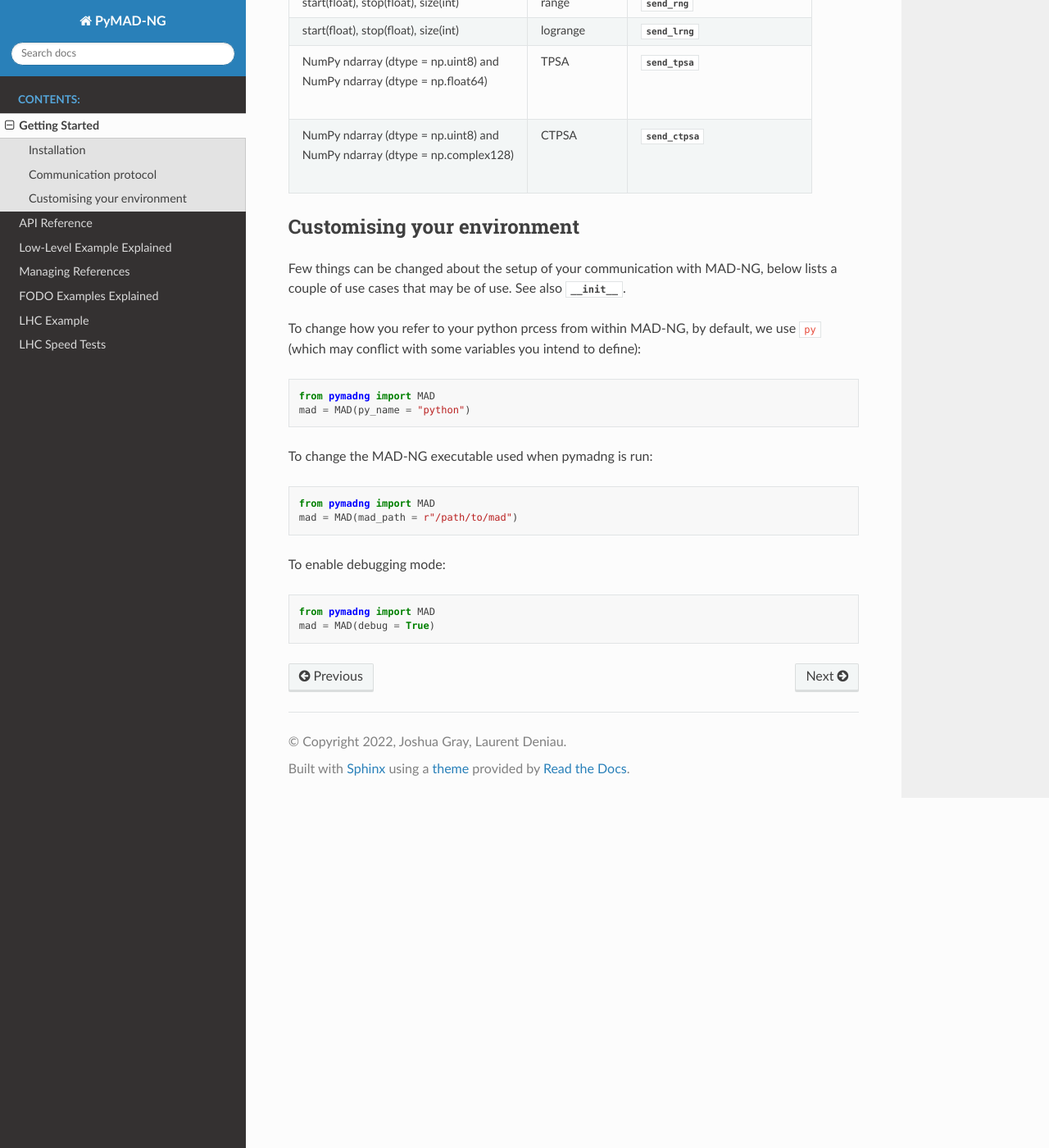
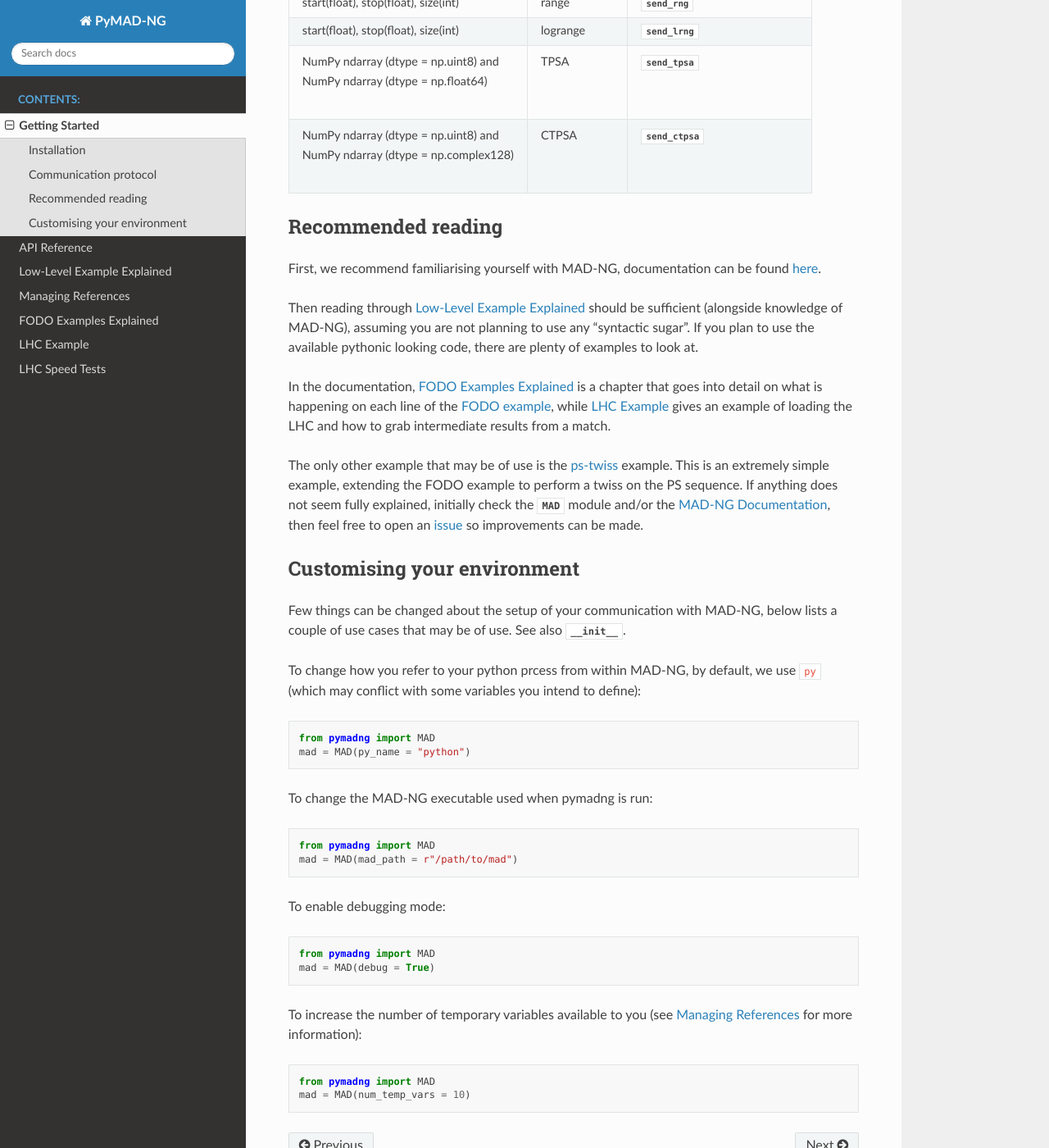
Before and after one commit to MethodicalAcceleratorDesign/MAD-NG.py, a Sphinx documentation site: the page built from docs/source/gettingstarted.rst, in a window 1280 px wide and 1400 px high, scrolled down 1656 px. Shown: the whole window at 82% size. Built offline with Sphinx 7.4.7 and the Read the Docs theme 2.0.0, drawn with Linux system fonts in a browser that asks for light colours.

Commit message:
Improve documentation and include new function 'dif' into the tests

```diff
--- a/docs/source/gettingstarted.rst
+++ b/docs/source/gettingstarted.rst
@@ -82,6 +82,18 @@ For types that are not naturally found in numpy or python, you will be required
 || NumPy ndarray (dtype = np.complex128) ||                       ||                                             |
 +----------------------------------------+------------------------+----------------------------------------------+
 
+Recommended reading
+-------------------
+
+First, we recommend familiarising yourself with MAD-NG, documentation can be found `here <https://mad.web.cern.ch/mad/releases/madng/html/>`_.
+
+Then reading through :doc:`ex-lowlevel` should be sufficient (alongside knowledge of MAD-NG), assuming you are not planning to use any "syntactic sugar". If you plan to use the available pythonic looking code, there are plenty of examples to look at.
+
+In the documentation, :doc:`ex-fodo` is a chapter that goes into detail on what is happening on each line of the `FODO example <https://github.com/MethodicalAcceleratorDesign/MADpy/blob/main/examples/ex-fodo/ex-fodos.py>`_, while :doc:`ex-lhc-couplingLocal` gives an example of loading the LHC and how to grab intermediate results from a match.
+
+The only other example that may be of use is the `ps-twiss <https://github.com/MethodicalAcceleratorDesign/MADpy/blob/main/examples/ex-ps-twiss/ps-twiss.py>`_ example. This is an extremely simple example, extending the FODO example to perform a twiss on the PS sequence.
+If anything does not seem fully explained, initially check the :mod:`MAD <pymadng.MAD>` module and/or the `MAD-NG Documentation <https://mad.web.cern.ch/mad/releases/madng/html/>`_, then feel free to open an `issue <https://github.com/MethodicalAcceleratorDesign/MADpy/issues>`_ so improvements can be made.
+
 Customising your environment
 ----------------------------
 
@@ -107,3 +119,10 @@ To enable debugging mode:
 
     from pymadng import MAD
     mad = MAD(debug = True)
+
+To increase the number of temporary variables available to you (see :doc:`ex-managing-refs` for more information):
+
+.. code-block::
+
+    from pymadng import MAD
+    mad = MAD(num_temp_vars = 10)
```
Also changed, not shown: 2 other files.
